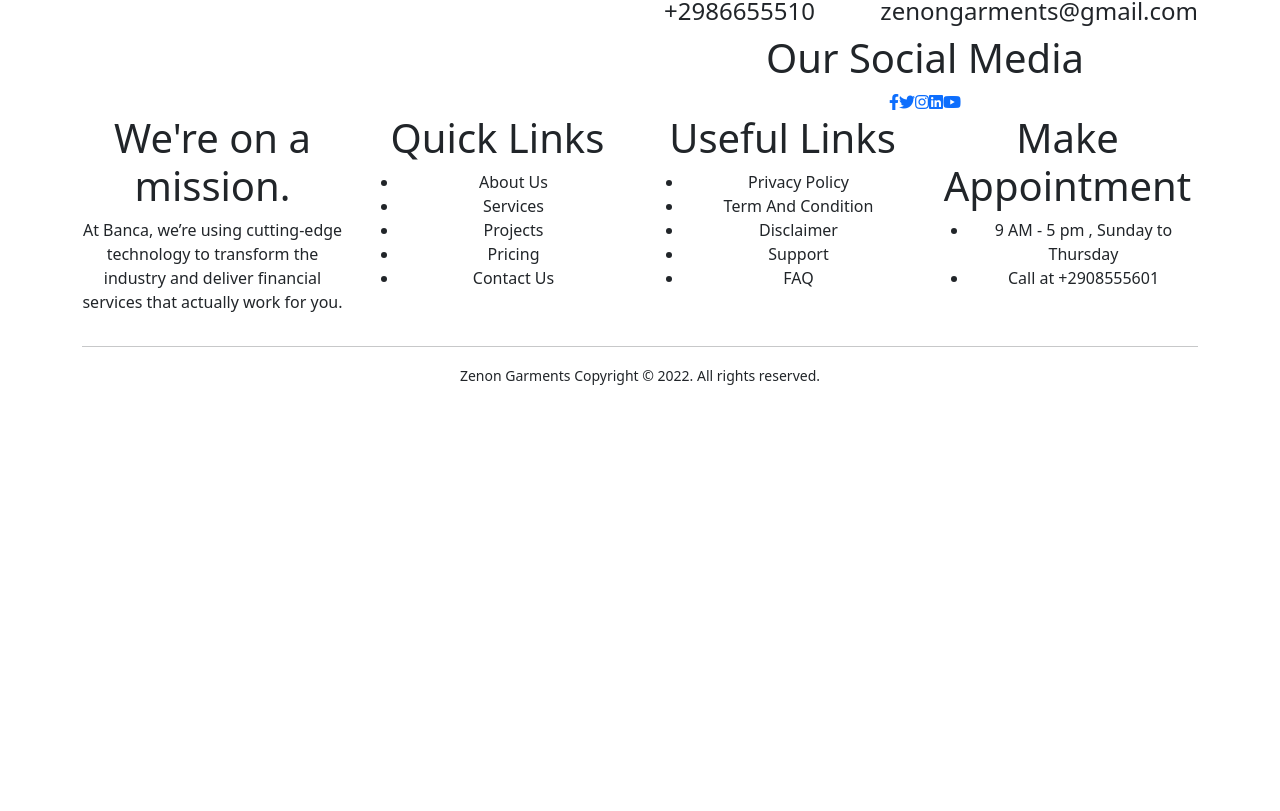
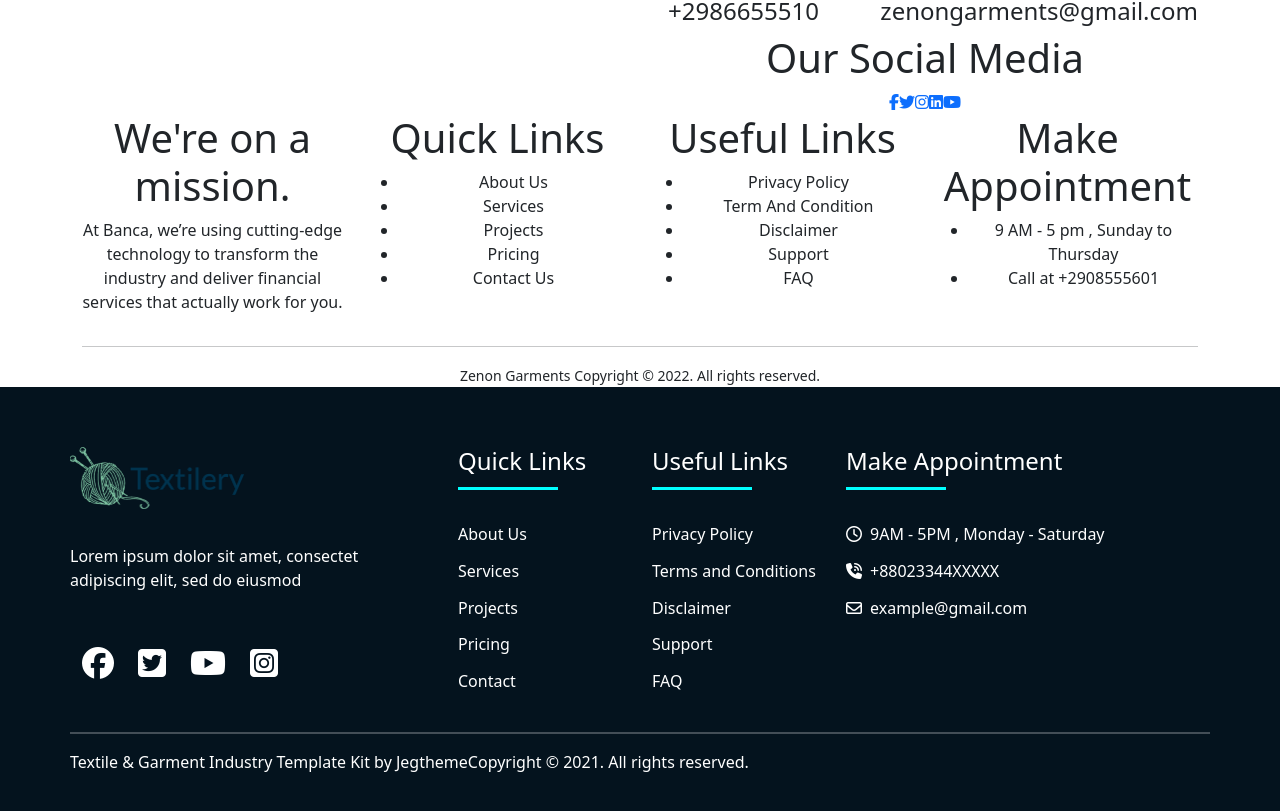
Before and after one commit to AlaminHossain01052000/zenon-garments, a React (Create React App) app: page /contact_us in a window 1280 px wide. Shown: the part 1023-1834 px from the top of the page. Before the commit the page ends 1410 px from the top, so only its background shows below. Built offline with nearby package versions, Linux system fonts and the light colour scheme.

Commit message:
footer done

```diff
--- a/public/index.html
+++ b/public/index.html
@@ -41,6 +41,8 @@
       To begin the development, run `npm start` or `yarn start`.
       To create a production bundle, use `npm run build` or `yarn build`.
     -->
+  <!-- fontawesome kit link -->
+  <script src="https://kit.fontawesome.com/2951fc5176.js" crossorigin="anonymous"></script>
 </body>
 
 </html>
--- a/src/App.js
+++ b/src/App.js
@@ -3,6 +3,7 @@
 import Header from './Header/Header'
 import ContactUs from './Pages/Contact/ContactUs/ContactUs';
 import 'bootstrap/dist/css/bootstrap.min.css';
+import Footer from './Footer/Footer';
 function App() {
   return (
     <div className="App">
@@ -11,6 +12,7 @@
         <Routes>
           <Route path='/contact_us' element={<ContactUs />} />
         </Routes>
+        <Footer></Footer>
       </BrowserRouter>
     </div >
   );
--- /dev/null
+++ b/src/Footer/Footer.css
@@ -0,0 +1,32 @@
+.footer .subTitle::before{
+content: '';
+position: absolute;
+height: 3px;
+margin-top: 40px;
+width: 100px;
+background-color: aqua;
+}
+.footer .subTitle{
+    text-align: left;
+}
+.footer .list{
+    margin-top: 40px;
+    padding-left: 0;
+    list-style: none;
+    text-align: left;
+    line-height: 2.3rem;
+    font-weight: 500;
+}
+.footer .list li:hover{
+    cursor: pointer;
+    color: aqua;
+}
+.footer .socialIcon i{
+    font-size: 2rem;
+    margin: 4px 12px;
+    transition: .3s all;
+    cursor: pointer;
+}
+.footer .socialIcon i:hover{
+    transform:scale(1.1);
+}
--- /dev/null
+++ b/src/Footer/Footer.js
@@ -0,0 +1,60 @@
+import React from 'react';
+import { Container, Row, Col } from 'react-bootstrap';
+import logo from '../Media/img/logo.png'
+import './Footer.css';
+
+const Footer = () => {
+    return (
+        <div className='footer' style={{ backgroundColor: "#04131E" }}>
+            <Container style={{ padding: '60px 0' }}>
+                <Row style={{ color: '#fff' }}>
+                    <Col style={{ textAlign: 'left' }}>
+                        <img style={{ width: "180px", cursor: 'pointer' }} src={`${logo}`} alt="logo" />
+                        <p style={{ padding: '35px 0' }}>Lorem ipsum dolor sit amet, consectet adipiscing elit, sed do eiusmod</p>
+                        <div className="socialIcon">
+                            <i class="fab fa-facebook"></i>
+                            <i class="fab fa-twitter-square"></i>
+                            <i class="fab fa-youtube"></i>
+                            <i class="fab fa-instagram-square"></i>
+                        </div></Col>
+
+                    <Col xs={2}>
+                        <h4 className='subTitle'>Quick Links</h4>
+                        <ul className='list'>
+                            <li>About Us</li>
+                            <li>Services</li>
+                            <li>Projects</li>
+                            <li>Pricing</li>
+                            <li>Contact</li>
+                        </ul>
+                    </Col>
+                    <Col xs={2}>
+                        <h4 className='subTitle'>Useful Links</h4>
+                        <ul className='list'>
+                            <li>Privacy Policy</li>
+                            <li>Terms and Conditions</li>
+                            <li>Disclaimer</li>
+                            <li>Support</li>
+                            <li>FAQ</li>
+                        </ul>
+                    </Col>
+                    <Col>
+                        <h4 className='subTitle'>Make Appointment</h4>
+                        <ul className='list'>
+                            <li><i class="far fa-clock" style={{ marginRight: '8px' }}></i>9AM - 5PM , Monday - Saturday</li>
+                            <li><i class="fas fa-phone-volume" style={{ marginRight: '8px' }}></i>+88023344XXXXX</li>
+                            <li><i class="far fa-envelope" style={{ marginRight: '8px' }}></i>example@gmail.com</li>
+                        </ul>
+                    </Col>
+                </Row>
+                <hr style={{ height: '2px', color: "#fff" }} />
+                <div style={{ color: '#fff', display: 'flex', justifyContent: 'space-between;' }}>
+                    <p >Textile & Garment Industry Template Kit by Jegtheme</p>
+                    <p >Copyright &copy; 2021. All rights reserved.</p>
+                </div>
+            </Container>
+        </div >
+    );
+};
+
+export default Footer;
--- a/src/Header/Header.css
+++ b/src/Header/Header.css
@@ -14,7 +14,7 @@
     padding: 8px 10px;
 }
 .nav-item a:hover{
-    color: #7FC6A4;
+    color: aqua;
 }
 .userName{
     color: #0B2B43;
--- a/src/Header/header.js
+++ b/src/Header/header.js
@@ -11,7 +11,7 @@
         <div className="header">
             <nav className="navbar navbar-expand-lg">
                 <div className="container">
-                    <span className="navbar-brand mb-0 h1"><img width="180px" src={`${logo}`} alt="logo" /></span>
+                    <span className="navbar-brand mb-0 h1"><img style={{ width: "180px", cursor: 'pointer' }} src={`${logo}`} alt="logo" /></span>
                     <button className="navbar-toggler" type="button" data-bs-toggle="collapse" data-bs-target="#navbarSupportedContent" aria-controls="navbarSupportedContent" aria-expanded="false" aria-label="Toggle navigation">
                         <DehazeIcon />
                     </button>
```
Also changed, not shown: src/Pages/Home/Home.js (added, +10 -0 lines).
